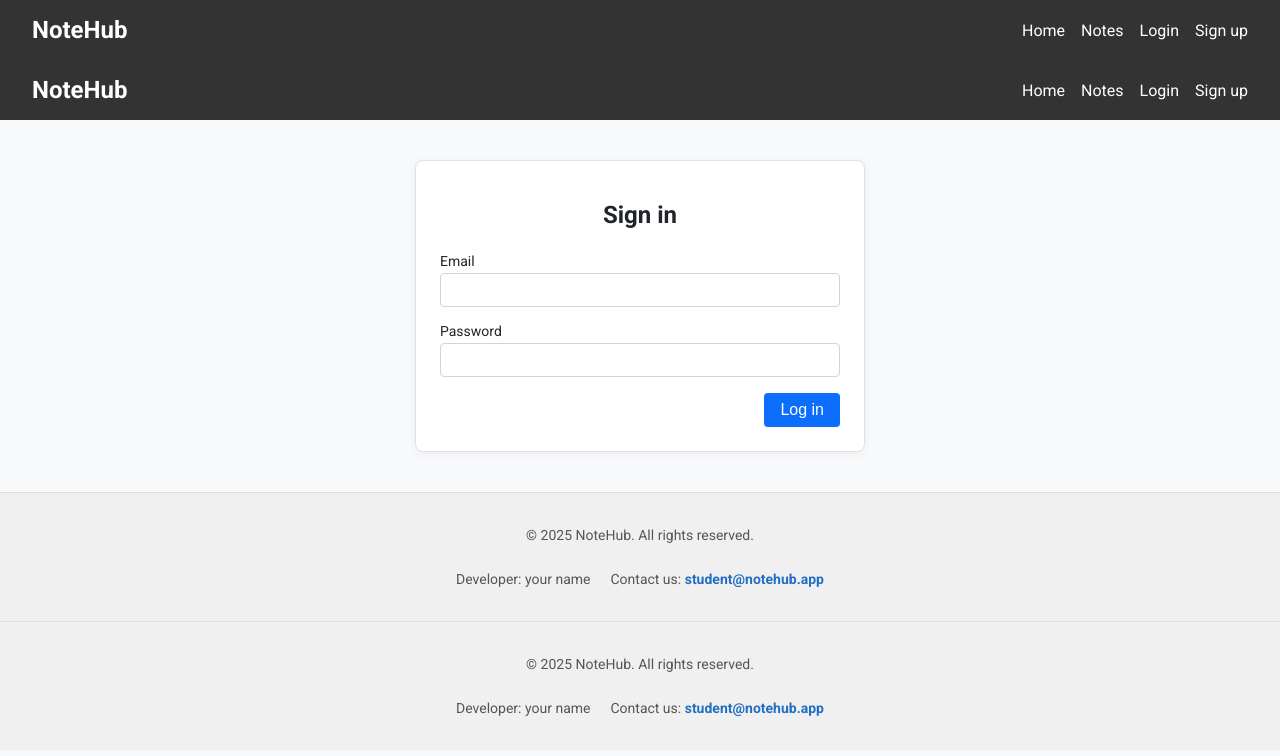
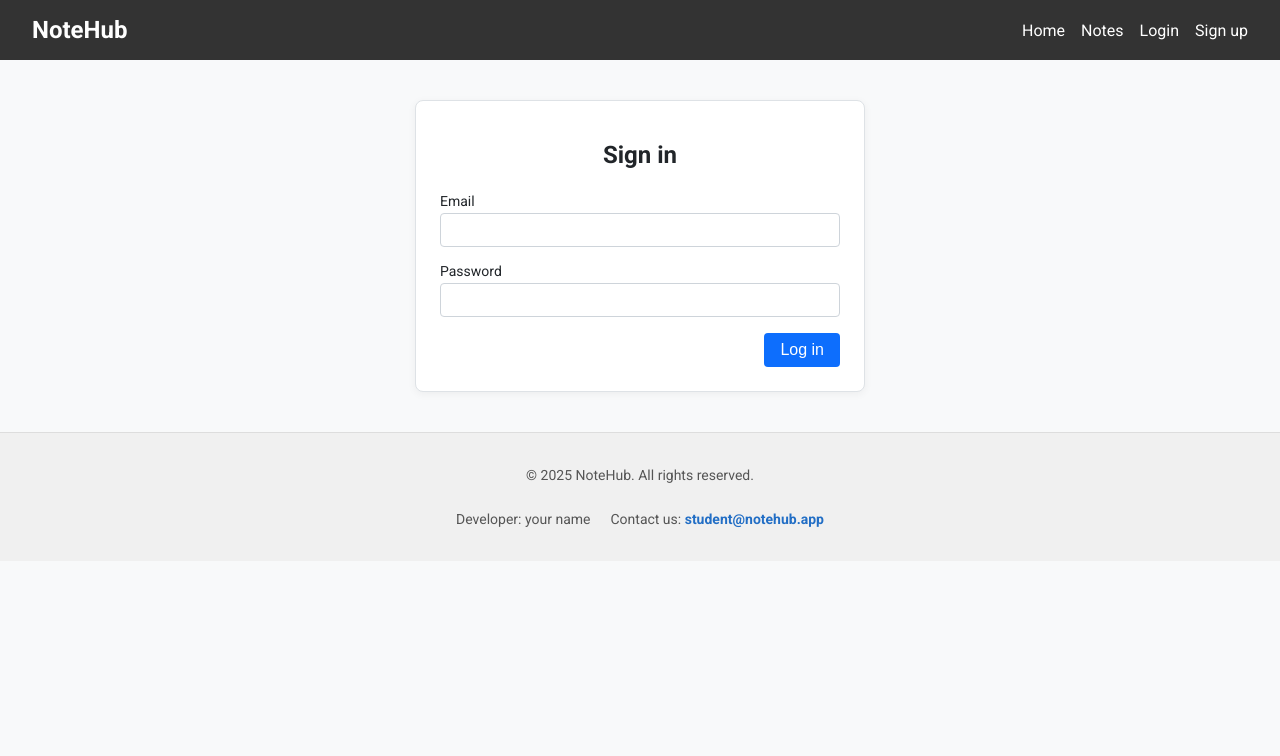
Before and after one commit to vitalii-gh25/09-auth, a Next.js app: page /sign-in in a window 1280 px wide. Shown: the top 756 px of the page. Built offline with nearby package versions, Linux system fonts and the light colour scheme; no server answers.

Commit message:
delete footer and header from layout auth routes

```diff
--- a/app/(auth routes)/layout.tsx
+++ b/app/(auth routes)/layout.tsx
@@ -6,8 +6,8 @@ import { ReactNode, useEffect } from 'react'; // ⬅️ додано useEffect
 import { useRouter } from 'next/navigation'; // ⬅️ додано useRouter
 
 import AuthProvider from '@/components/AuthProvider/AuthProvider';
-import Header from '@/components/Header/Header';
-import Footer from '@/components/Footer/Footer';
+// import Header from '@/components/Header/Header';
+// import Footer from '@/components/Footer/Footer';
 import TanStackProvider from '@/components/TanStackProvider/TanStackProvider';
 import '@/app/globals.css';
 
@@ -25,9 +25,9 @@ export default function AuthLayout({ children }: Props) {
   return (
     <AuthProvider>
       <TanStackProvider>
-        <Header />
+        {/* <Header /> */}
         <main>{children}</main>
-        <Footer />
+        {/* <Footer /> */}
       </TanStackProvider>
     </AuthProvider>
   );
```
